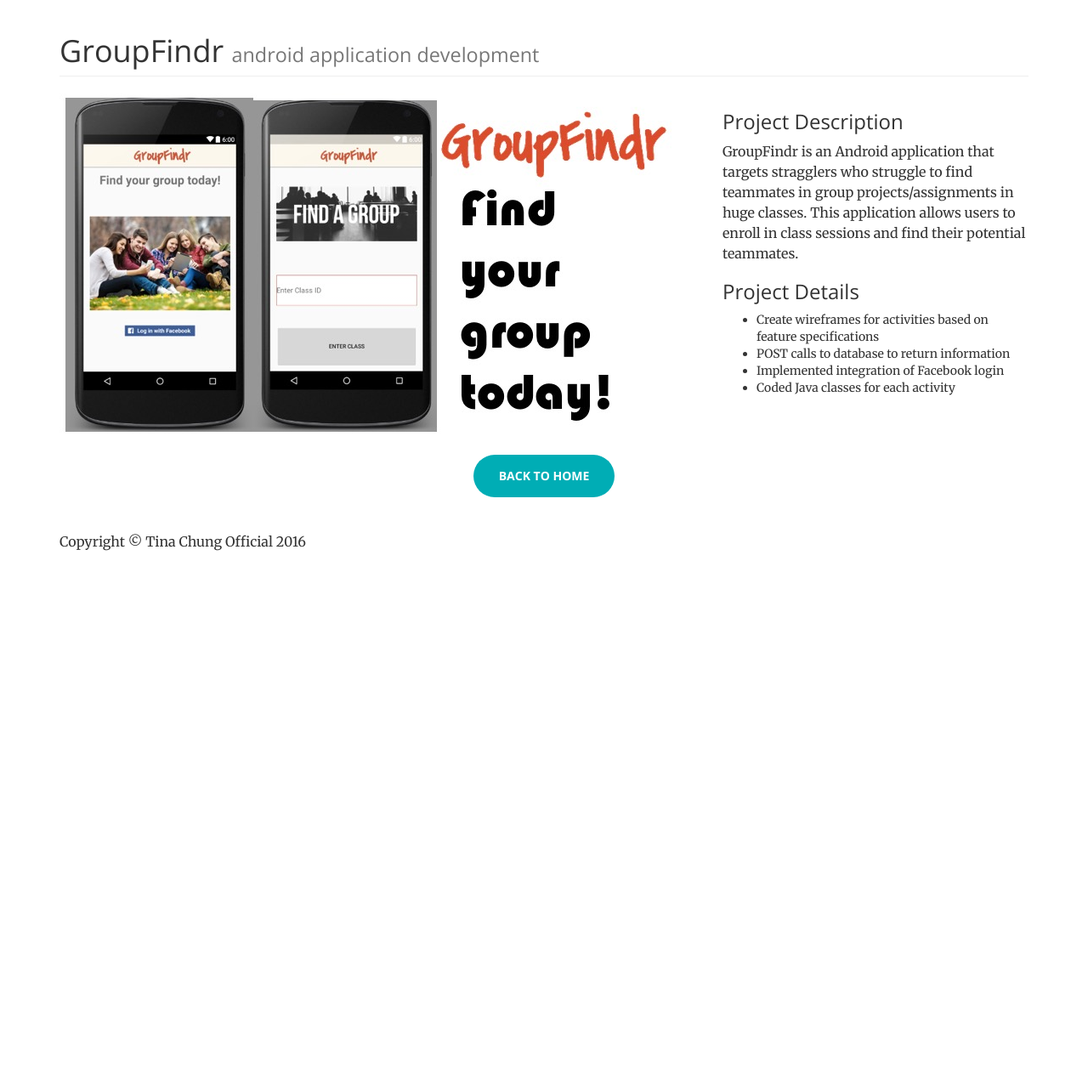
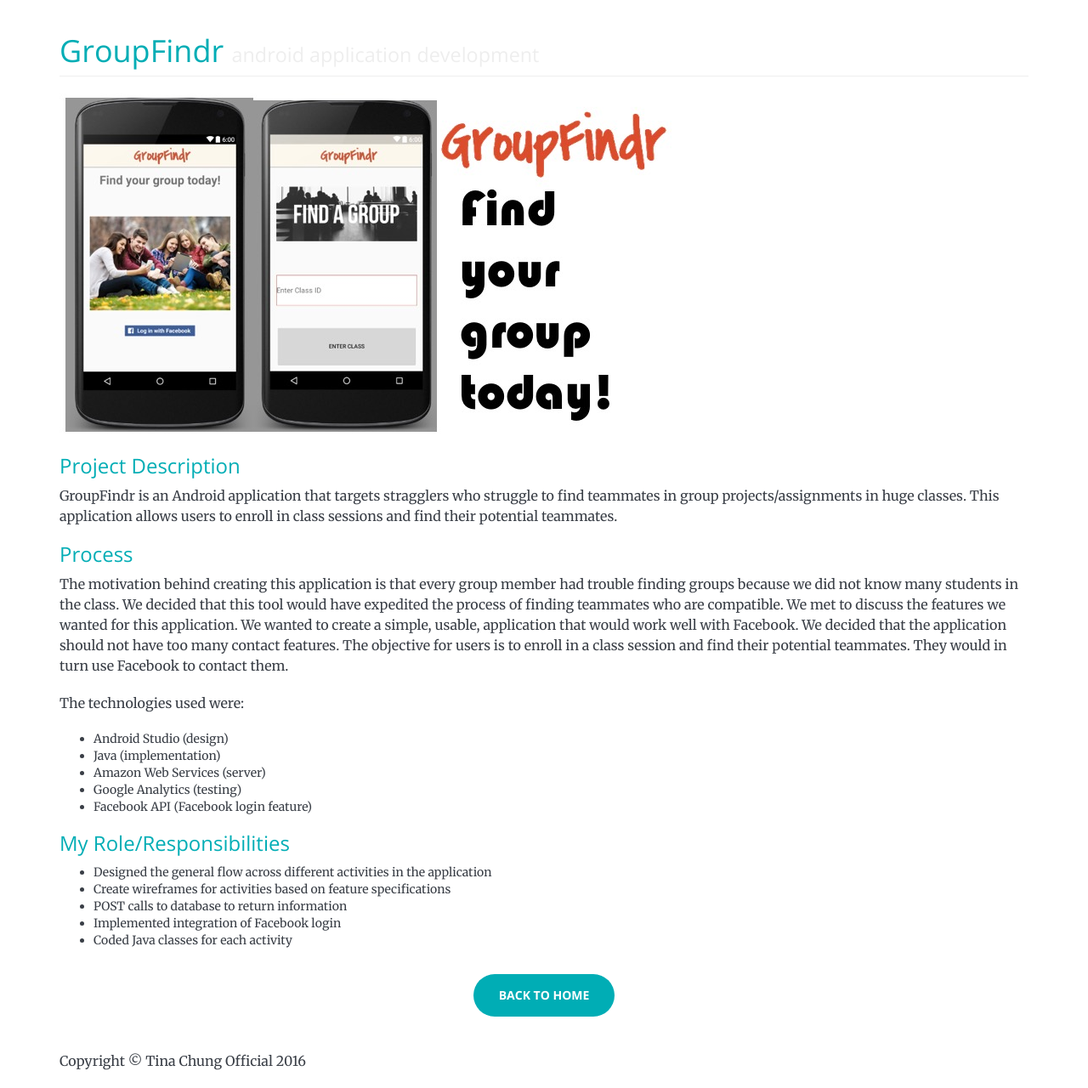
Before and after one commit to tinachungofficial/tinachungofficial.github.io, a website: page project2.html in a window 1280 px wide. Shown: the whole page at 85% size. Before the commit the page ends 800 px from the top, so only its background shows below. Drawn offline with nearby package versions, Linux system fonts and the light colour scheme; files that its build step writes are made by us from their sources; files whose address does not match are found by name.

Commit message:
finished project pages

```diff
--- a/css/creative.css
+++ b/css/creative.css
@@ -111,7 +111,7 @@ aside {
     border-color: rgba(255, 255, 255, 0.3);
   }
   .navbar-default .navbar-header .navbar-brand {
-    color: rgba(255, 255, 255, 0.7);
+    color: #EEEEEE;
   }
   .navbar-default .navbar-header .navbar-brand:hover,
   .navbar-default .navbar-header .navbar-brand:focus {
@@ -119,7 +119,7 @@ aside {
   }
   .navbar-default .nav > li > a,
   .navbar-default .nav > li > a:focus {
-    color: rgba(255, 255, 255, 0.7);
+    color: #EEEEEE;
   }
   .navbar-default .nav > li > a:hover,
   .navbar-default .nav > li > a:focus:hover {
--- a/css/me.css
+++ b/css/me.css
@@ -7,3 +7,19 @@
   margin-left: -15px;
   background-color: #222222;
 }
+
+.portfoliopic {
+	text-align: center;
+}
+
+.section-heading-tina {
+	color:#00ADB5;
+}
+
+.text-color-tina {
+	color:#393E46;
+}
+
+.small-text-color-tina {
+	color:#EEEEEE;
+}
--- a/project2.html
+++ b/project2.html
@@ -55,8 +55,8 @@
         <!-- Portfolio Item Heading -->
         <div class="row">
             <div class="col-lg-12">
-                <h1 class="page-header">GroupFindr
-                    <small>android application development</small>
+                <h1 class="page-header section-heading-tina">GroupFindr
+                    <small class="small-text-color-tina">android application development</small>
                 </h1>
             </div>
         </div>
@@ -65,19 +65,30 @@
         <!-- Portfolio Item Row -->
         <div class="row">
 
-            <div class="col-md-8">
+            <div class="col-lg-12 portfoliopic">
                 <img class="img-responsive" src="img/groupfindr_slide.jpg" alt="">
             </div>
 
-            <div class="col-md-4">
-                <h3>Project Description</h3>
-                <p>GroupFindr is an Android application that targets stragglers who struggle to find teammates in group projects/assignments in huge classes. This application allows users to enroll in class sessions and find their potential teammates.</p>
-                <h3>Project Details</h3>
+            <div class="col-lg-12">
+                <h3 class="section-heading-tina">Project Description</h3>
+                <p class="text-color-tina">GroupFindr is an Android application that targets stragglers who struggle to find teammates in group projects/assignments in huge classes. This application allows users to enroll in class sessions and find their potential teammates.</p>
+                <h3 class="section-heading-tina">Process</h3>
+                <p class="text-color-tina">The motivation behind creating this application is that every group member had trouble finding groups because we did not know many students in the class. We decided that this tool would have expedited the process of finding teammates who are compatible. We met to discuss the features we wanted for this application. We wanted to create a simple, usable, application that would work well with Facebook. We decided that the application should not have too many contact features. The objective for users is to enroll in a class session and find their potential teammates. They would in turn use Facebook to contact them.</p>
+                <p class="text-color-tina">The technologies used were:</p>
                 <ul>
-                    <li>Create wireframes for activities based on feature specifications</li>
-                    <li>POST calls to database to return information</li>
-                    <li>Implemented integration of Facebook login</li>
-                    <li>Coded Java classes for each activity</li>
+                    <li class="text-color-tina">Android Studio (design)</li>
+                    <li class="text-color-tina">Java (implementation)</li>
+                    <li class="text-color-tina">Amazon Web Services (server)</li>
+                    <li class="text-color-tina">Google Analytics (testing)</li>
+                    <li class="text-color-tina">Facebook API (Facebook login feature)</li>
+                </ul>
+                <h3 class="section-heading-tina">My Role/Responsibilities</h3>
+                <ul>
+                    <li class="text-color-tina">Designed the general flow across different activities in the application</li>
+                    <li class="text-color-tina">Create wireframes for activities based on feature specifications</li>
+                    <li class="text-color-tina">POST calls to database to return information</li>
+                    <li class="text-color-tina">Implemented integration of Facebook login</li>
+                    <li class="text-color-tina">Coded Java classes for each activity</li>
                 </ul>
             </div>
 
@@ -94,7 +105,7 @@
         <footer>
             <div class="row">
                 <div class="col-lg-12">
-                    <p>Copyright &copy; Tina Chung Official 2016</p>
+                    <p class="text-color-tina">Copyright &copy; Tina Chung Official 2016</p>
                 </div>
             </div>
             <!-- /.row -->
```
Also changed, not shown: index.html (+1 -1 lines), project3.html (+17 -10 lines), img/my_music_tab.png (added), img/my_music_tab2.png (added).
